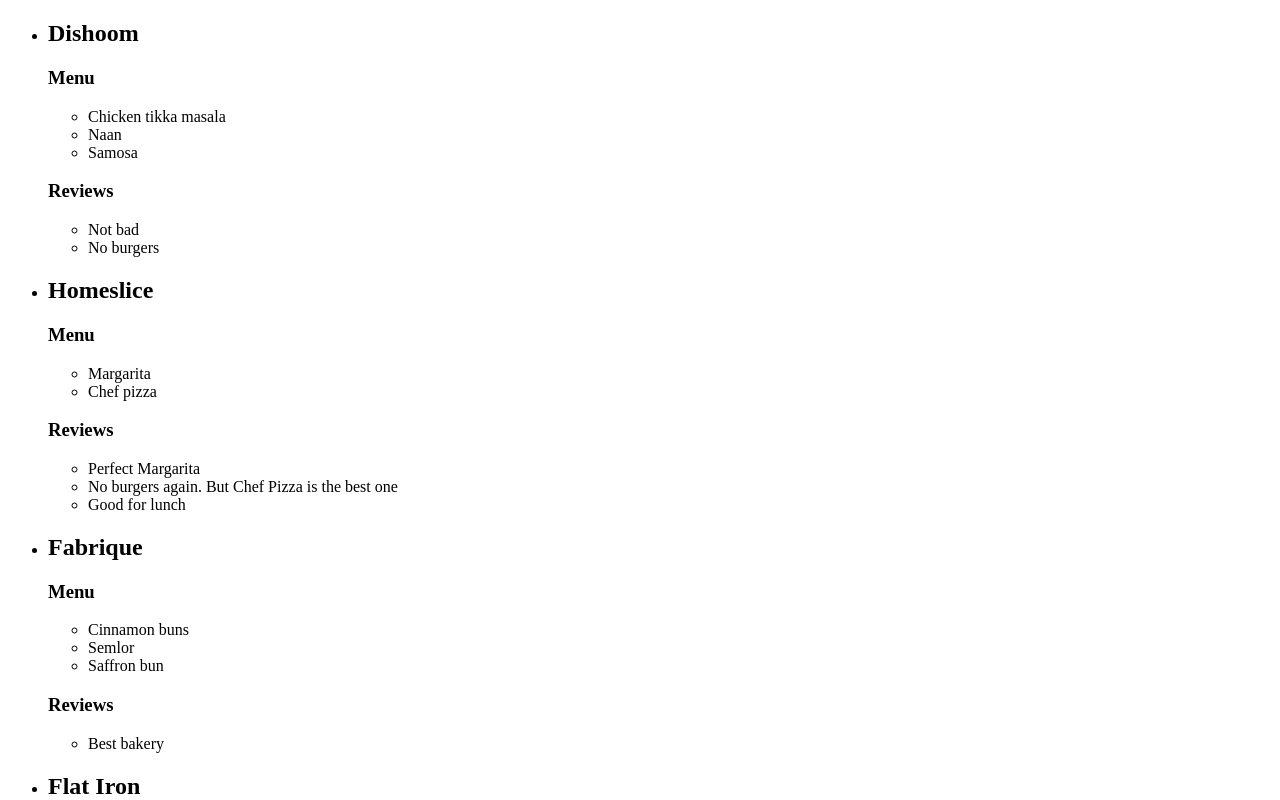
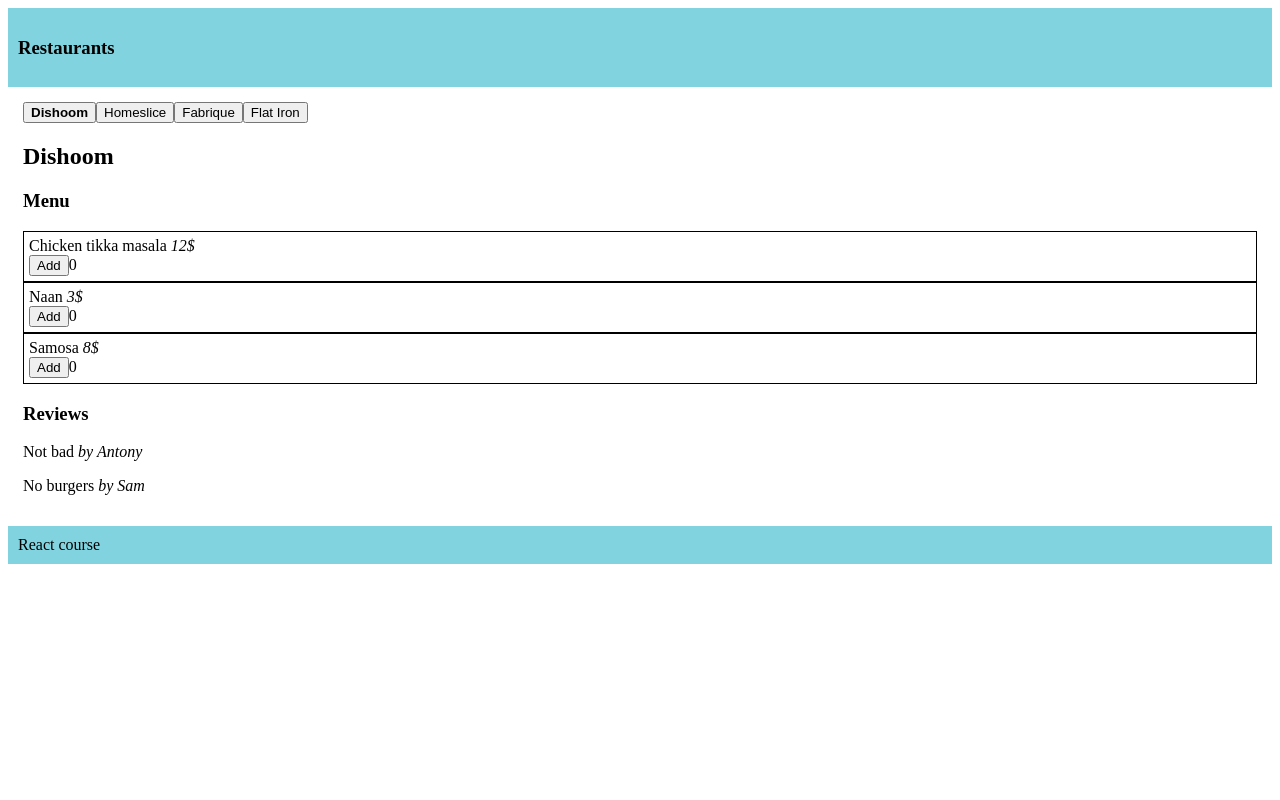
Before and after one commit to ikirilushkin/react-20250512, a React (Vite) app: page / in a window 1280 px wide. Shown: the top 800 px of the page. Built offline with nearby package versions, Linux system fonts and the light colour scheme.

Commit message:
Create restaurants layout

```diff
--- a/eslint.config.js
+++ b/eslint.config.js
@@ -33,6 +33,7 @@
         "warn",
         { allowConstantExport: true },
       ],
+      "react/prop-types": 0,
     },
   },
 ];
--- /dev/null
+++ b/src/components/app/App.jsx
@@ -0,0 +1,12 @@
+import { Layout } from "../layout/Layout";
+import { RestaurantPage } from "../restaurantPage/RestaurantPage";
+
+export const App = () => {
+  return (
+    <Layout>
+      <div style={{ padding: 15 + "px" }}>
+        <RestaurantPage />
+      </div>
+    </Layout>
+  );
+};
--- /dev/null
+++ b/src/components/dish/Dish.jsx
@@ -0,0 +1,25 @@
+import { useCount } from "./use-count";
+
+export const Dish = ({ dish, initialCount = 0 }) => {
+  const { count, onIncrement, onDecrement } = useCount(initialCount, 0, 5);
+  const handleAdd = () => {
+    onIncrement();
+  };
+  const handleRemove = () => {
+    onDecrement();
+  };
+  return (
+    <div style={{ border: "1px solid", padding: "5px" }}>
+      {dish.name} <i>{dish.price}$</i>
+      <div>
+        <button onClick={handleAdd} hidden={count === 5}>
+          Add
+        </button>
+        <span>{count}</span>
+        <button onClick={handleRemove} hidden={count === 0}>
+          Remove
+        </button>
+      </div>
+    </div>
+  );
+};
--- /dev/null
+++ b/src/components/dish/use-count.js
@@ -0,0 +1,19 @@
+import { useState } from "react";
+
+export const useCount = (initial, min, max) => {
+  const [count, setCount] = useState(initial);
+
+  const onIncrement = () => {
+    if (count < max) {
+      setCount(count + 1);
+    }
+  };
+
+  const onDecrement = () => {
+    if (count > min) {
+      setCount(count - 1);
+    }
+  };
+
+  return { count, onIncrement, onDecrement };
+};
--- /dev/null
+++ b/src/components/layout/Layout.jsx
@@ -0,0 +1,13 @@
+export const Layout = ({ children }) => {
+  return (
+    <div>
+      <header style={{ background: "#81D4DF", padding: 10 + "px" }}>
+        <h3>Restaurants</h3>
+      </header>
+      {children}
+      <footer style={{ background: "#81D4DF", padding: 10 + "px" }}>
+        <span>React course</span>
+      </footer>
+    </div>
+  );
+};
--- /dev/null
+++ b/src/components/restaurant/Restaurant.jsx
@@ -0,0 +1,22 @@
+import { Dish } from "../dish/Dish";
+import { Review } from "../review/Review";
+
+export const Restaurant = ({ restaurant }) => {
+  return (
+    <div>
+      <h2>{restaurant.name}</h2>
+      <div>
+        <h3>Menu</h3>
+        {restaurant.menu.map((dish) => (
+          <Dish key={dish.id} dish={dish}></Dish>
+        ))}
+      </div>
+      <div>
+        <h3>Reviews</h3>
+        {restaurant.reviews.map((review) => (
+          <Review key={review.id} review={review}></Review>
+        ))}
+      </div>
+    </div>
+  );
+};
--- /dev/null
+++ b/src/components/restaurantPage/RestaurantPage.jsx
@@ -0,0 +1,21 @@
+import { Restaurant } from "../restaurant/Restaurant";
+import { Tabs } from "../tabs/Tabs";
+import { restaurants } from "../../../materials/mock";
+import { useState } from "react";
+
+export const RestaurantPage = () => {
+  const [activeRestaurant, setActiveRestaurant] = useState(restaurants[0]);
+  const handleTabChanged = (restaurant) => {
+    setActiveRestaurant(restaurant);
+  };
+  return (
+    <div>
+      <Tabs
+        tabs={restaurants}
+        onActiveTabChanged={handleTabChanged}
+        getLabel={(restaurant) => restaurant.name}
+      ></Tabs>
+      <Restaurant restaurant={activeRestaurant}></Restaurant>
+    </div>
+  );
+};
--- /dev/null
+++ b/src/components/review/Review.jsx
@@ -0,0 +1,9 @@
+export const Review = ({ review }) => {
+  return (
+    <div>
+      <p>
+        {review.text} <i>by {review.user}</i>
+      </p>
+    </div>
+  );
+};
--- /dev/null
+++ b/src/components/tabs/TabItem.jsx
@@ -0,0 +1,7 @@
+export const TabItem = ({ label, onTabClick, isActive = true }) => {
+  return (
+    <button onClick={onTabClick}>
+      <span style={{ fontWeight: isActive ? 600 : 400 }}>{label}</span>
+    </button>
+  );
+};
--- /dev/null
+++ b/src/components/tabs/Tabs.jsx
@@ -0,0 +1,31 @@
+import { useState } from "react";
+import { TabItem } from "./TabItem";
+
+export const Tabs = ({
+  tabs = [],
+  onActiveTabChanged,
+  initial = 0,
+  getLabel,
+}) => {
+  const [activeTab, setActiveTab] = useState(tabs[initial]);
+  if (tabs.length === 0) {
+    return null;
+  }
+  const handleTabClick = (idx) => {
+    const newActiveTab = tabs[idx];
+    setActiveTab(newActiveTab);
+    onActiveTabChanged(newActiveTab);
+  };
+  return (
+    <div>
+      {tabs.map((tab, idx) => (
+        <TabItem
+          key={tab.id}
+          label={getLabel(tab)}
+          isActive={tab === activeTab}
+          onTabClick={() => handleTabClick(idx)}
+        ></TabItem>
+      ))}
+    </div>
+  );
+};
--- a/src/main.jsx
+++ b/src/main.jsx
@@ -1,32 +1,8 @@
 import { createRoot } from "react-dom/client";
-import { restaurants } from "../materials/mock";
+import { App } from "./components/app/App";
 
 const rootElem = document.getElementById("root");
 
 const root = createRoot(rootElem);
 
-root.render(
-  <ul>
-    {restaurants.map(({ id, name, menu, reviews }) => (
-      <li key={id}>
-        <h2>{name}</h2>
-        <div>
-          <h3>Menu</h3>
-          <ul>
-            {menu.map(({ id, name }) => (
-              <li key={id}>{name}</li>
-            ))}
-          </ul>
-        </div>
-        <div>
-          <h3>Reviews</h3>
-          <ul>
-            {reviews.map(({ id, text }) => (
-              <li key={id}>{text}</li>
-            ))}
-          </ul>
-        </div>
-      </li>
-    ))}
-  </ul>
-);
+root.render(<App />);
```
